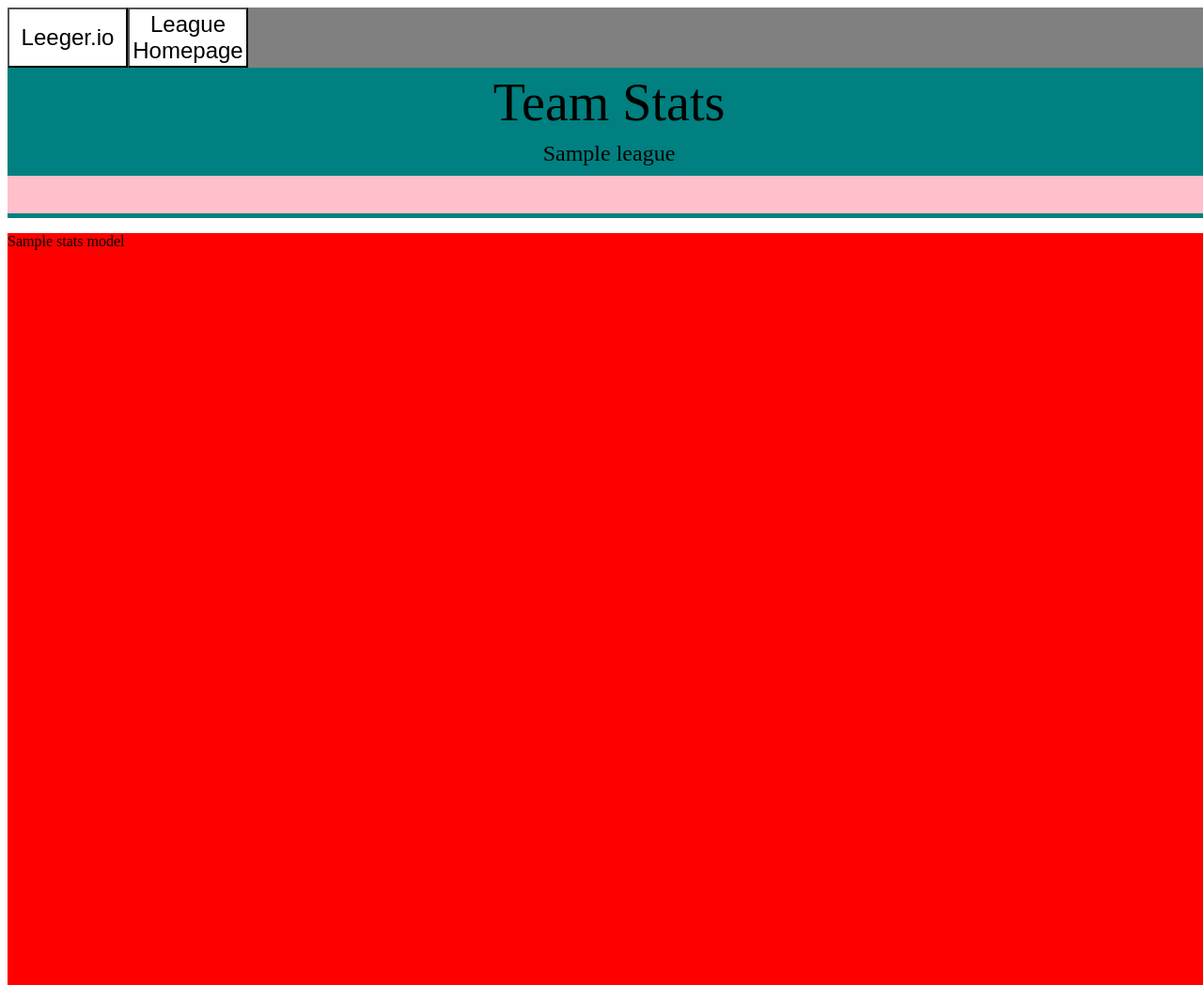
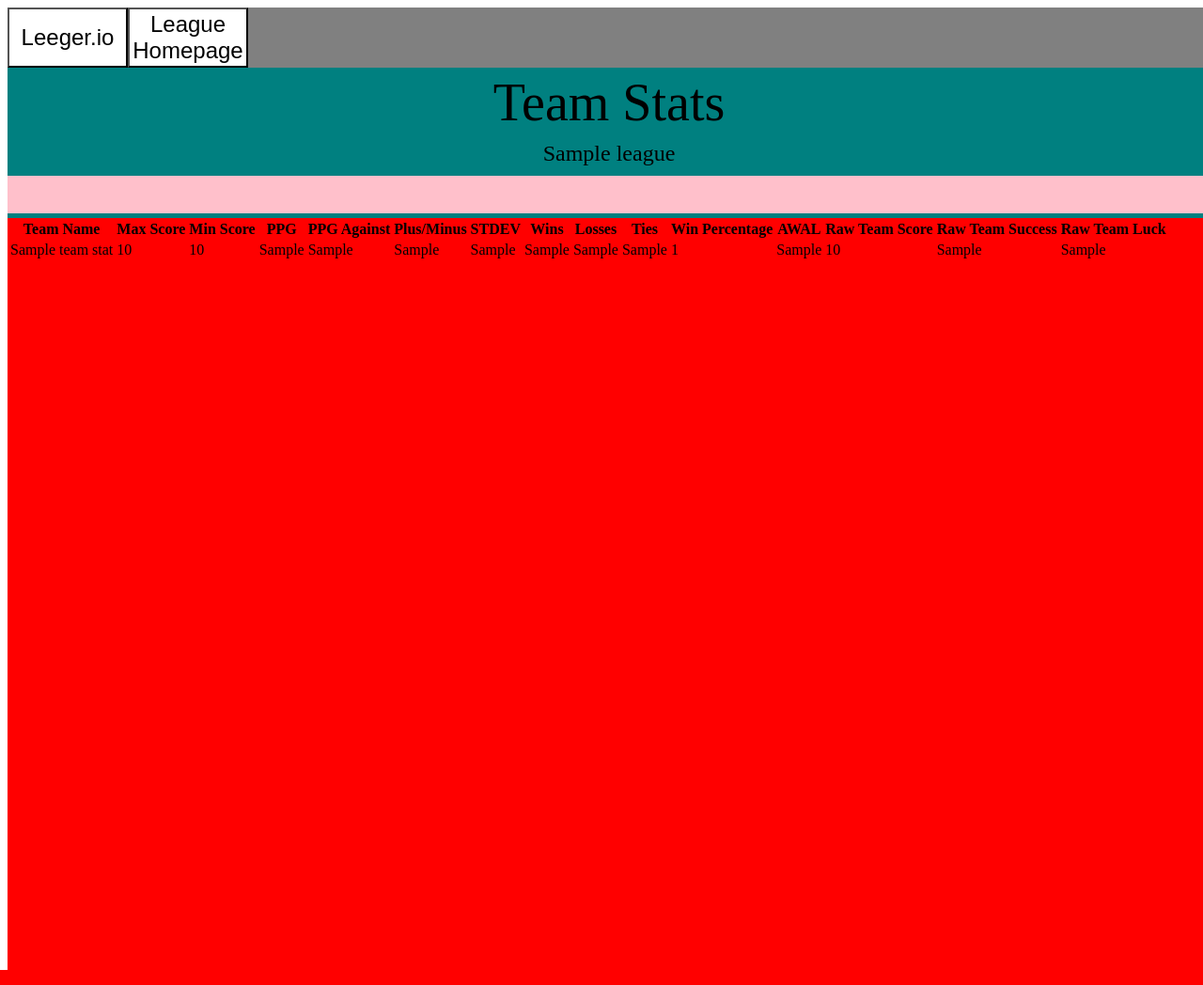
Before and after one commit to joeyagreco/FFWEBAPP, a Flask app: template templates/teamStatsPage.html in a window 1280 px wide. Shown: the whole page at 94% size. Run offline with Flask 2, Linux system fonts and the light colour scheme; the template is opened without the code that fills it: most values are stand-ins (such as "Sample title", 1, 10 or a date in 2020).

Commit message:
got basic table functionality implemented for team stats

```diff
--- a/services/StatCalculatorService.py
+++ b/services/StatCalculatorService.py
@@ -32,6 +32,7 @@ class StatCalculatorService:
             wins = recordCalculator.getWins()
             losses = recordCalculator.getLosses()
             ties = recordCalculator.getTies()
+            winPercentage = recordCalculator.getWinPercentage()
             awalCalculator = AwalCalculator(teamId, leagueModel, wins, ties)
             awal = awalCalculator.getAwal()
             wal = awalCalculator.getWal()
@@ -51,6 +52,7 @@ class StatCalculatorService:
                                        wins,
                                        losses,
                                        ties,
+                                       winPercentage,
                                        awal,
                                        rawTeamScore,
                                        rawTeamSuccess,
--- a/templates/teamStatsPage.html
+++ b/templates/teamStatsPage.html
@@ -13,5 +13,44 @@
 {% block header %}{% endblock %}
 
 {% block content %}
-    <p>{{stats_models[0].getTeamName()}}</p>
+
+    <table>
+        <tr>
+            <th>Team Name</th>
+            <th>Max Score</th>
+            <th>Min Score</th>
+            <th>PPG</th>
+            <th>PPG Against</th>
+            <th>Plus/Minus</th>
+            <th>STDEV</th>
+            <th>Wins</th>
+            <th>Losses</th>
+            <th>Ties</th>
+            <th>Win Percentage</th>
+            <th>AWAL</th>
+            <th>Raw Team Score</th>
+            <th>Raw Team Success</th>
+            <th>Raw Team Luck</th>
+        </tr>
+        {% for teamStats in stats_models %}
+            <tr>
+                <td>{{teamStats.getTeamName()}}</td>
+                <td>{{teamStats.getMaxScore()}}</td>
+                <td>{{teamStats.getMinScore()}}</td>
+                <td>{{teamStats.getPpg()}}</td>
+                <td>{{teamStats.getPpgAgainst()}}</td>
+                <td>{{teamStats.getPlusMinus()}}</td>
+                <td>{{teamStats.getStddev()}}</td>
+                <td>{{teamStats.getWins()}}</td>
+                <td>{{teamStats.getLosses()}}</td>
+                <td>{{teamStats.getTies()}}</td>
+                <td>{{teamStats.getWinPercentage()}}</td>
+                <td>{{teamStats.getAwal()}}</td>
+                <td>{{teamStats.getRawTeamScore()}}</td>
+                <td>{{teamStats.getRawTeamSuccess()}}</td>
+                <td>{{teamStats.getRawTeamLuck()}}</td>
+            </tr>
+        {% endfor %}
+    </table>
+
 {% endblock %}
```
Also changed, not shown: models/team_stat_models/TeamStatsModel.py (+6 -2 lines).
